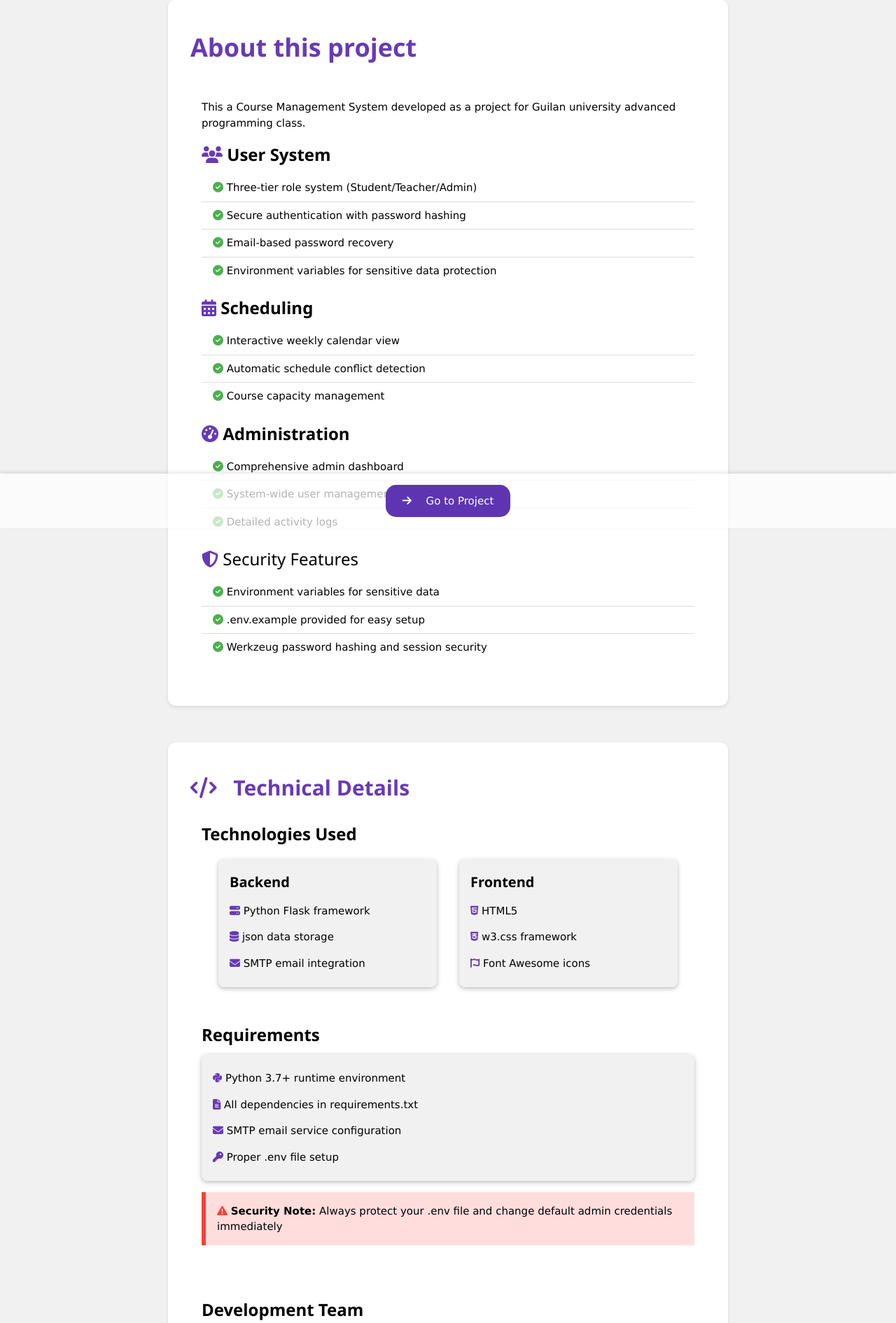
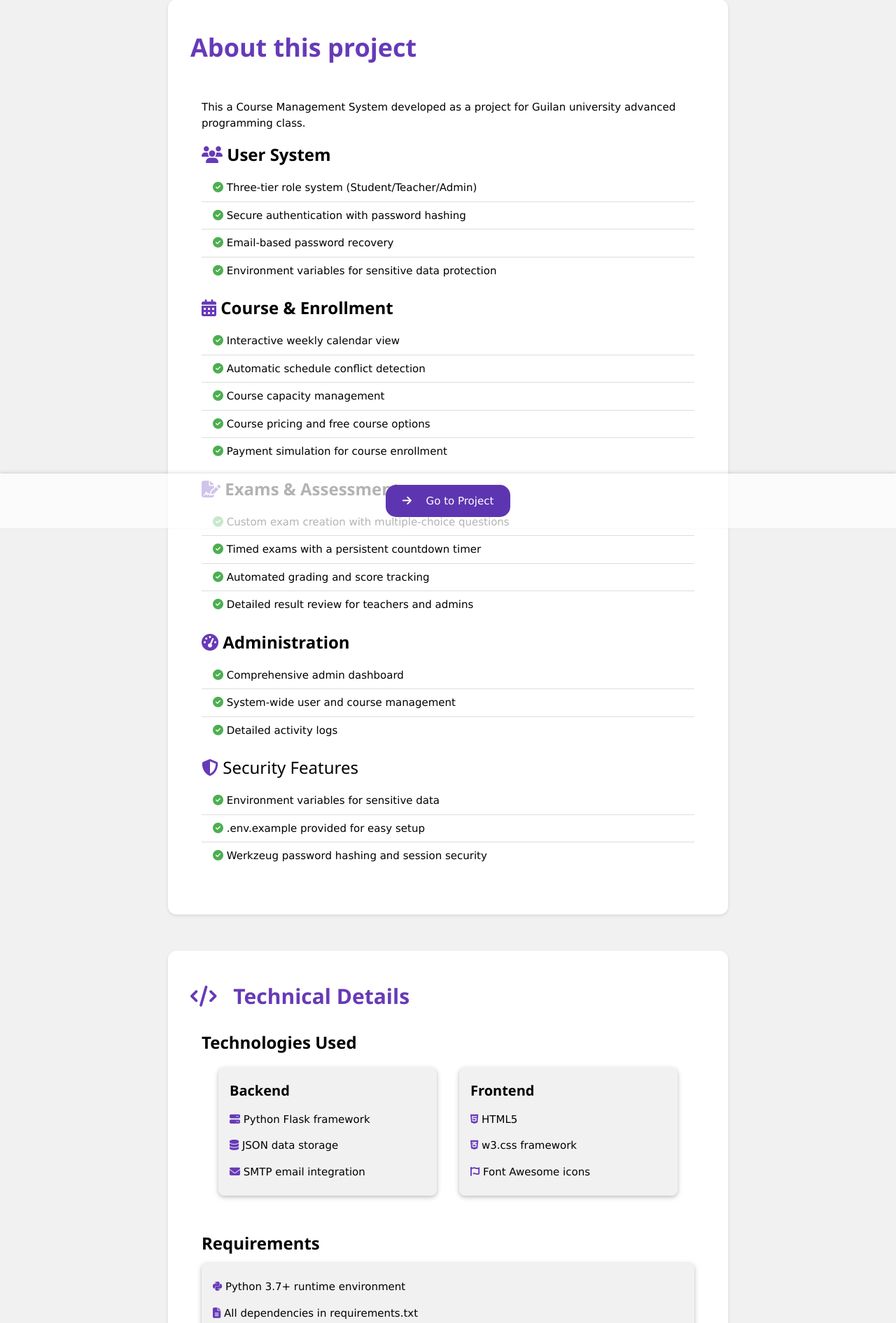
Before and after one commit to Armia-Niakan/Course-Management-System, a Flask app: page / in a window 1280 px wide. Shown: the part 45-1936 px from the top of the page at 70% size. Run offline with Flask 3, Linux system fonts and the light colour scheme.

Commit message:
Update about.html

```diff
--- a/app/templates/about.html
+++ b/app/templates/about.html
@@ -71,11 +71,23 @@
                     </div>
 
                     <div class="w3-margin-top">
-                        <h3><i class="fas fa-calendar-alt w3-text-deep-purple"></i> <b>Scheduling</b></h3>
+                        <h3><i class="fas fa-calendar-alt w3-text-deep-purple"></i> <b>Course & Enrollment</b></h3>
                         <ul class="w3-ul">
                             <li><i class="fas fa-check-circle w3-text-green"></i> Interactive weekly calendar view</li>
                             <li><i class="fas fa-check-circle w3-text-green"></i> Automatic schedule conflict detection</li>
                             <li><i class="fas fa-check-circle w3-text-green"></i> Course capacity management</li>
+                            <li><i class="fas fa-check-circle w3-text-green"></i> Course pricing and free course options</li>
+                            <li><i class="fas fa-check-circle w3-text-green"></i> Payment simulation for course enrollment</li>
+                        </ul>
+                    </div>
+
+                    <div class="w3-margin-top">
+                        <h3><i class="fas fa-file-signature w3-text-deep-purple"></i> <b>Exams & Assessments</b></h3>
+                        <ul class="w3-ul">
+                            <li><i class="fas fa-check-circle w3-text-green"></i> Custom exam creation with multiple-choice questions</li>
+                            <li><i class="fas fa-check-circle w3-text-green"></i> Timed exams with a persistent countdown timer</li>
+                            <li><i class="fas fa-check-circle w3-text-green"></i> Automated grading and score tracking</li>
+                            <li><i class="fas fa-check-circle w3-text-green"></i> Detailed result review for teachers and admins</li>
                         </ul>
                     </div>
 
@@ -83,7 +95,7 @@
                         <h3><i class="fas fa-tachometer-alt w3-text-deep-purple"></i> <b>Administration</b></h3>
                         <ul class="w3-ul">
                             <li><i class="fas fa-check-circle w3-text-green"></i> Comprehensive admin dashboard</li>
-                            <li><i class="fas fa-check-circle w3-text-green"></i> System-wide user management</li>
+                            <li><i class="fas fa-check-circle w3-text-green"></i> System-wide user and course management</li>
                             <li><i class="fas fa-check-circle w3-text-green"></i> Detailed activity logs</li>
                         </ul>
                     </div>
@@ -112,7 +124,7 @@
                             <div class="w3-card w3-padding w3-light-grey w3-round-large">
                                 <h4><b>Backend</b></h4>
                                 <p><i class="fas fa-server w3-text-deep-purple"></i> Python Flask framework</p>
-                                <p><i class="fas fa-database w3-text-deep-purple"></i> json data storage</p>
+                                <p><i class="fas fa-database w3-text-deep-purple"></i> JSON data storage</p>
                                 <p><i class="fas fa-envelope tech-icon w3-text-deep-purple"></i> SMTP email integration</p>
                             </div>
                         </div>
```
